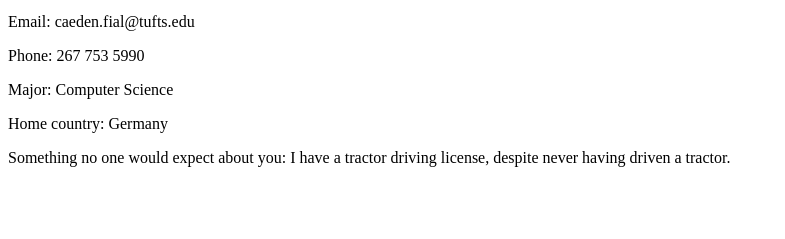
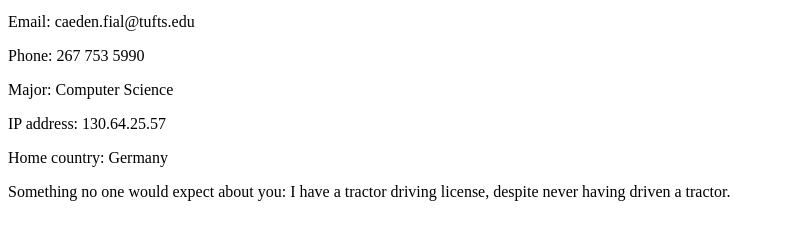
Before and after one commit to caedenf/assignment1, a plain HTML site: page index.html in a window 1280 px wide. Shown: the part 87-326 px from the top of the page, without its empty margins (0-785 px from the left). Drawn offline with Linux system fonts and the light colour scheme.

Commit message:
Update index.html

```diff
--- a/index.html
+++ b/index.html
@@ -8,6 +8,7 @@
   <p>Email: caeden.fial@tufts.edu</p>
   <p>Phone: 267 753 5990</p>
   <p>Major: Computer Science</p>
+  <p>IP address: 130.64.25.57</p>
   <p>Home country: Germany</p>
   <p>Something no one would expect about you: I have a tractor driving license, despite never having driven a tractor.</p>
 </body>
```
